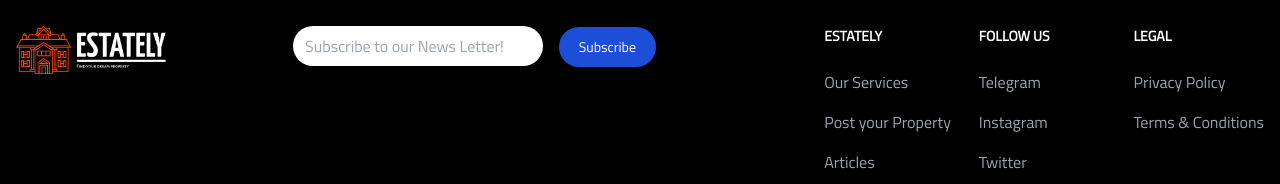
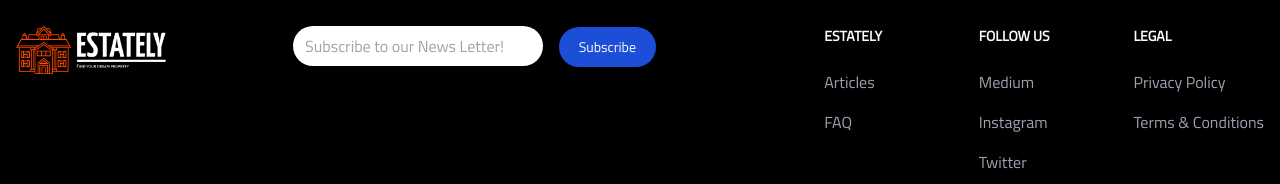
Before and after one commit to yashanktiwari/Mini_Project_II, a React (Create React App) app in the folder frontend/: page / in a window 1280 px wide. Shown: the part 886-1070 px from the top of the page. Built offline with nearby package versions, Linux system fonts and the light colour scheme.

Commit message:
Added Team's Social Media Accounts link

```diff
--- a/frontend/src/Components/Footer.js
+++ b/frontend/src/Components/Footer.js
@@ -23,12 +23,8 @@ const Footer = () => {
                             <div>
                                 <h2 className="mb-6 text-sm font-semibold uppercase text-white">Estately</h2>
                                 <ul className="text-gray-400 dark:text-gray-400 font-medium">
-                                    <li className="mb-4">
-                                        <a href="https://flowbite.com/" className="hover:underline">Our Services</a>
-                                    </li>
-                                    <li className="mb-4">
-                                        <a href="https://tailwindcss.com/" className="hover:underline">Post your Property</a>
-                                    </li>
+
+
                                     <li className="mb-4">
                                         <a target={"_blank"} href="https://medium.com/@assist.estately" className="hover:underline">Articles</a>
                                     </li>
@@ -42,8 +38,7 @@ const Footer = () => {
                                     us</h2>
                                 <ul className="text-gray-400 dark:text-gray-400 font-medium">
                                     <li className="mb-4">
-                                        <a target={"_blank"} href="https://github.com/themesberg/flowbite"
-                                           className="hover:underline ">Telegram</a>
+                                        <a target={"_blank"} href="https://medium.com/@assist.estately">Medium</a>
                                     </li>
                                     <li className="mb-4">
                                         <a target={"_blank"} href="https://www.instagram.com/estately_support/"
```
